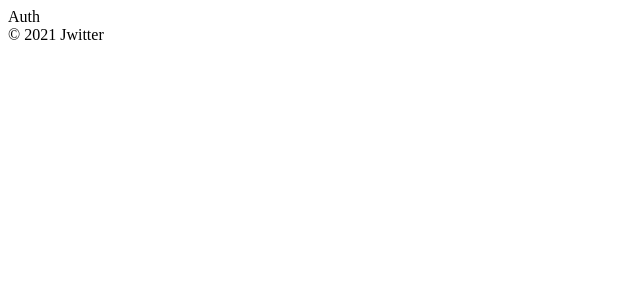
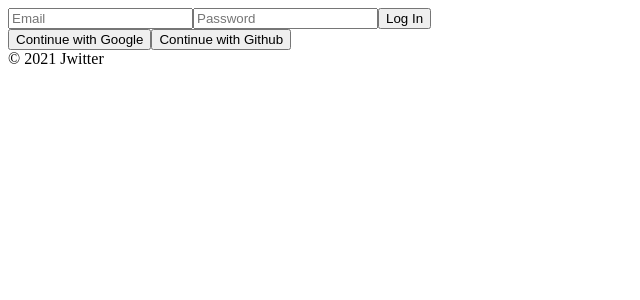
Before and after one commit to hongjunjeong95/Jwitter-v1, a React (Create React App) app: page /#/ in a window 1280 px wide. Shown: the top 300 px of the page, without its empty margins (0-640 px from the left). Built offline with nearby package versions, Linux system fonts and the light colour scheme; no server answers.

Commit message:
Create Login Form

```diff
--- a/src/components/Router.js
+++ b/src/components/Router.js
@@ -1,7 +1,7 @@
 import React, { useState } from "react";
 import { HashRouter as Router, Route, Switch } from "react-router-dom";
-import Auth from "../routes/Auth";
-import Home from "../routes/Home";
+import Auth from "routes/Auth";
+import Home from "routes/Home";
 
 const AppRouter = ({ isLoggedIn }) => {
   return (
--- a/src/index.js
+++ b/src/index.js
@@ -1,6 +1,6 @@
 import React from "react";
 import ReactDOM from "react-dom";
-import App from "./components/App";
+import App from "components/App";
 
 ReactDOM.render(
   <React.StrictMode>
--- a/src/routes/Auth.js
+++ b/src/routes/Auth.js
@@ -1,4 +1,48 @@
-import React from "react";
+import React, { useState } from "react";
 
-const Auth = () => <span>Auth</span>;
+const Auth = () => {
+  const [email, setEmail] = useState("");
+  const [password, setPassword] = useState("");
+  const onChange = (event) => {
+    const {
+      target: { name, value },
+    } = event;
+    if (name === "email") {
+      setEmail(value);
+    } else if (name === "password") {
+      setPassword(value);
+    }
+  };
+  const onSubmit = (event) => {
+    event.preventDefault();
+  };
+  return (
+    <div>
+      <form onSubmit={onSubmit}>
+        <input
+          name="email"
+          type="email"
+          placeholder="Email"
+          required
+          value={email}
+          onChange={onChange}
+        />
+        <input
+          name="password"
+          type="password"
+          placeholder="Password"
+          required
+          value={password}
+          onChange={onChange}
+        />
+        <input type="submit" value="Log In" />
+      </form>
+      <div>
+        <button>Continue with Google</button>
+        <button>Continue with Github</button>
+      </div>
+    </div>
+  );
+};
+
 export default Auth;
```
